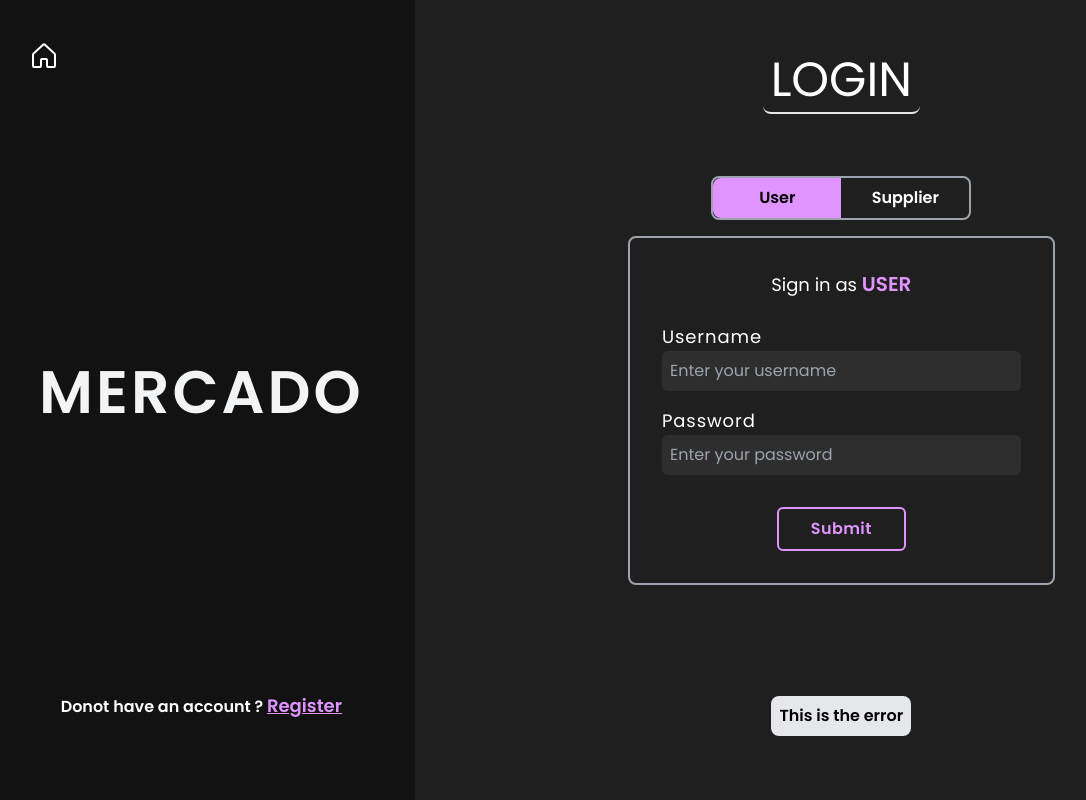
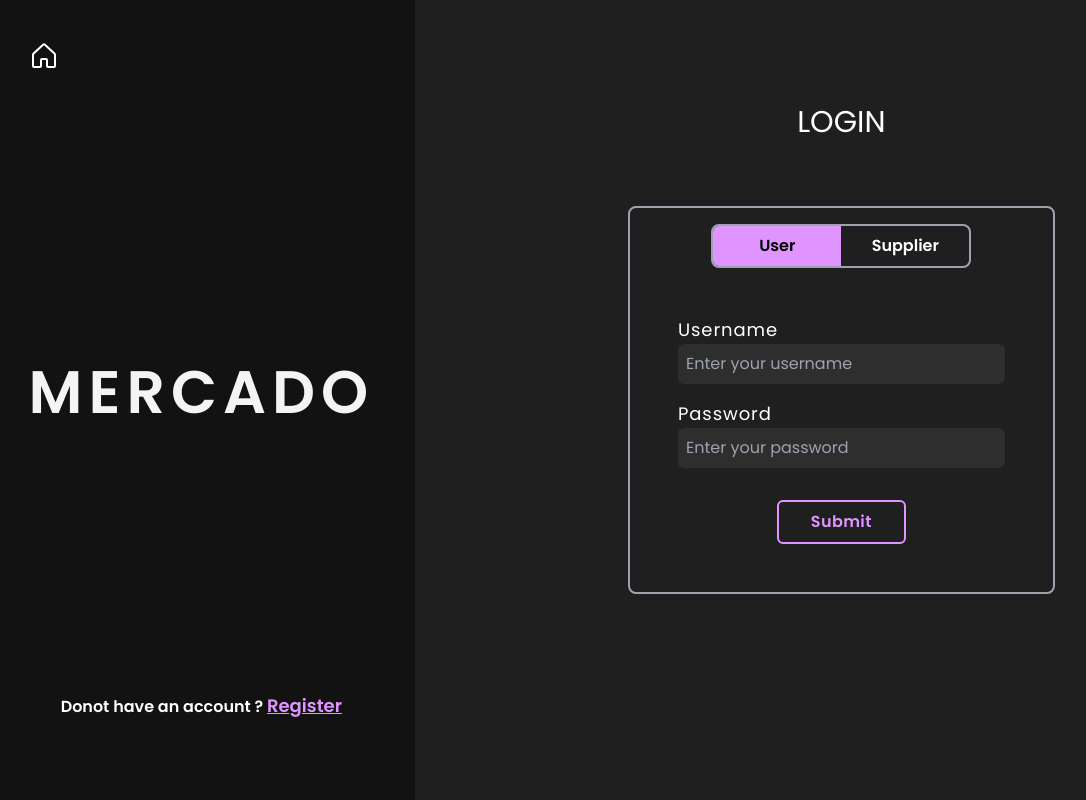
Before and after one commit to DoT-Dash-Do/Mercado, a React (Create React App) app in the folder client/: page /login in a window 1280 px wide. Shown: the whole page, without its empty margins (12-1098 px from the left). Built offline with nearby package versions, Linux system fonts and the light colour scheme.

Commit message:
Login page edited

```diff
--- a/client/src/pages/Login.js
+++ b/client/src/pages/Login.js
@@ -11,7 +11,7 @@ const Login = () => {
 
   const [formShift, setFormShift] = useState(false);
 
-  const [error, setError] = useState("This is the error");
+  const [error, setError] = useState("");
 
   const navigate = useNavigate();
 
@@ -46,7 +46,7 @@ const Login = () => {
           <House size={32} />
         </div>
 
-        <div className="mb-4 text-6xl tracking-wider text-gray-100">
+        <div className="mb-4 text-6xl tracking-widest text-gray-100">
           MERCADO
         </div>
 
@@ -60,12 +60,12 @@ const Login = () => {
           </span>
         </div>
       </div>
-      <div className="bg-[#1f1f1f] w-2/3 flex flex-col items-center text-white ">
-        <h1 className="select-none absolute top-12 text-5xl border-b-2 p-2 rounded-lg">
+      <div className="bg-[#1f1f1f] w-2/3 flex flex-col items-center justify-center text-white h-full">
+        <h1 className="select-none absolute top-24 text-3xl p-2 rounded-lg">
           LOGIN
         </h1>
 
-        <div className="flex flex-col items-center absolute top-44">
+        <div className="flex flex-col items-center border-2 rounded-lg border-gray-400 w-1/2 p-4">
           {/* FORM NAVBAR */}
           <div className="flex border-2 border-gray-400 select-none text-base mb-4 rounded-lg">
             <div
@@ -73,7 +73,7 @@ const Login = () => {
               // className="w-32 text-center p-2 hover:bg-gray-700 cursor-pointer rounded-l-lg
               className={`w-32 text-center ${
                 !formShift && "bg-[#df94ff] text-black"
-              } p-2 hover:bg-gray-700 cursor-pointer font-semibold rounded-l-lg hover:text-white`}
+              } p-2 hover:bg-gray-700 cursor-pointer font-semibold rounded-l-md hover:text-white`}
             >
               User
             </div>
@@ -81,23 +81,20 @@ const Login = () => {
               onClick={handleValueChangeSeller}
               className={`w-32 text-center p-2 font-semibold hover:bg-gray-700 ${
                 formShift && "bg-[#df94ff] text-black"
-              } cursor-pointer rounded-r-lg hover:text-white`}
+              } cursor-pointer rounded-r-md hover:text-white`}
             >
               Supplier
             </div>
           </div>
           {/* FORM NUMBER 1 */}
           {!formShift && (
-            <form
-              className="w-1/2 rounded-lg p-8 border-2 border-gray-400"
-              onSubmit={handleSubmit}
-            >
-              <h1 className="text-center text-lg mb-6 rounded-md select-none">
-                Sign in as{" "}
+            <form className="w-full rounded-lg p-8" onSubmit={handleSubmit}>
+              {/* <h1 className="text-center text-lg mb-6 rounded-md select-none">
+                Login as{" "}
                 <span className="font-semibold text-xl text-[#df94ff]">
                   USER
                 </span>
-              </h1>
+              </h1> */}
               <label
                 htmlFor="username"
                 className="text-lg select-none tracking-wider"
@@ -144,16 +141,13 @@ const Login = () => {
           {/* SECOND FORM FOR SUPPLIER */}
 
           {formShift && (
-            <form
-              className="w-1/2 rounded-lg p-8 border-2 border-gray-400"
-              onSubmit={handleSubmit}
-            >
-              <h1 className="text-center text-lg mb-6 rounded-md select-none">
-                Sign in as{" "}
+            <form className="w-full rounded-lg p-8" onSubmit={handleSubmit}>
+              {/* <h1 className="text-center text-lg mb-6 rounded-md select-none">
+                Login as{" "}
                 <span className="font-semibold text-xl text-[#df94ff]">
                   SUPPLIER
                 </span>
-              </h1>
+              </h1> */}
               <label
                 htmlFor="username"
                 className="text-lg select-none tracking-wider"
```
